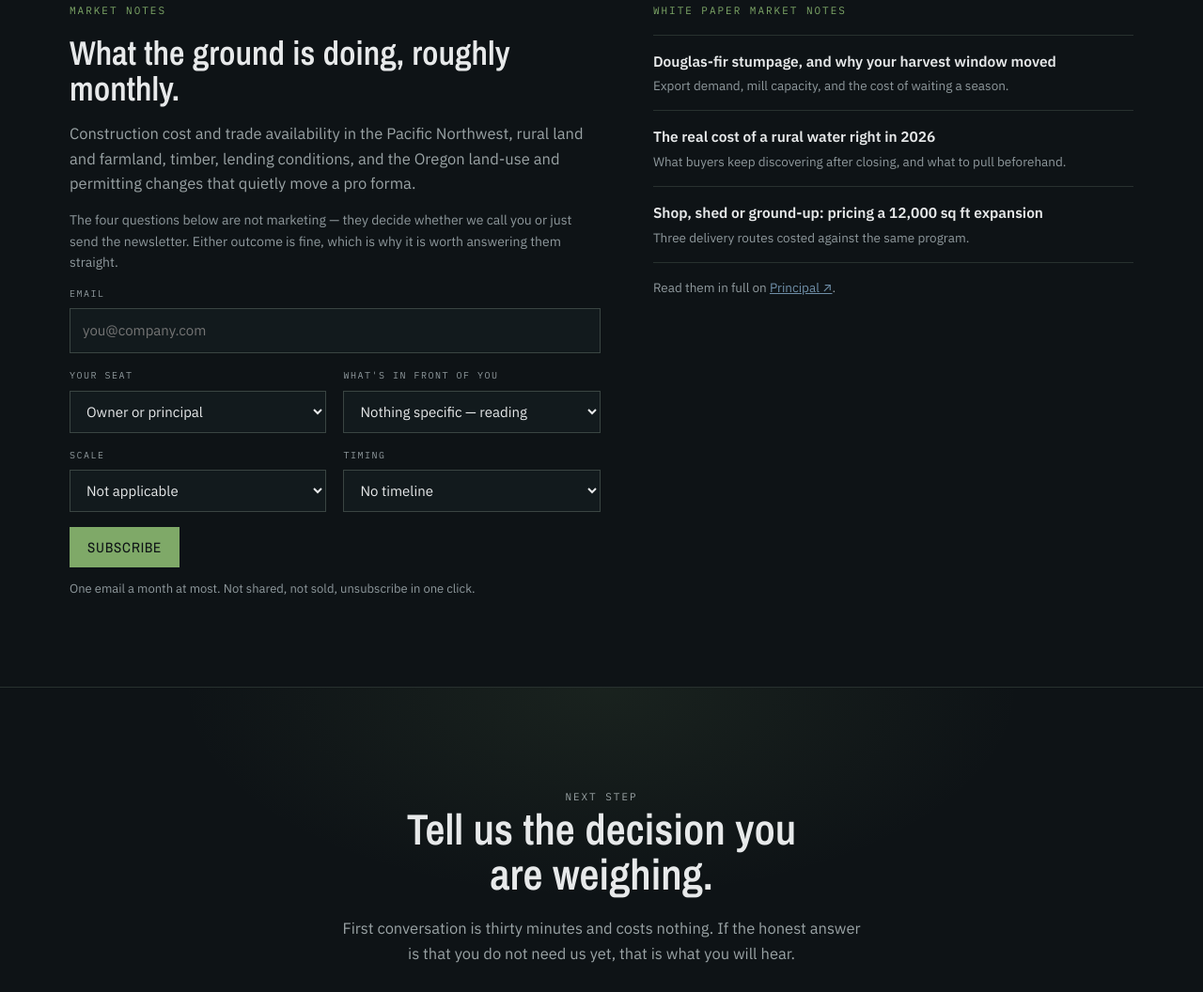
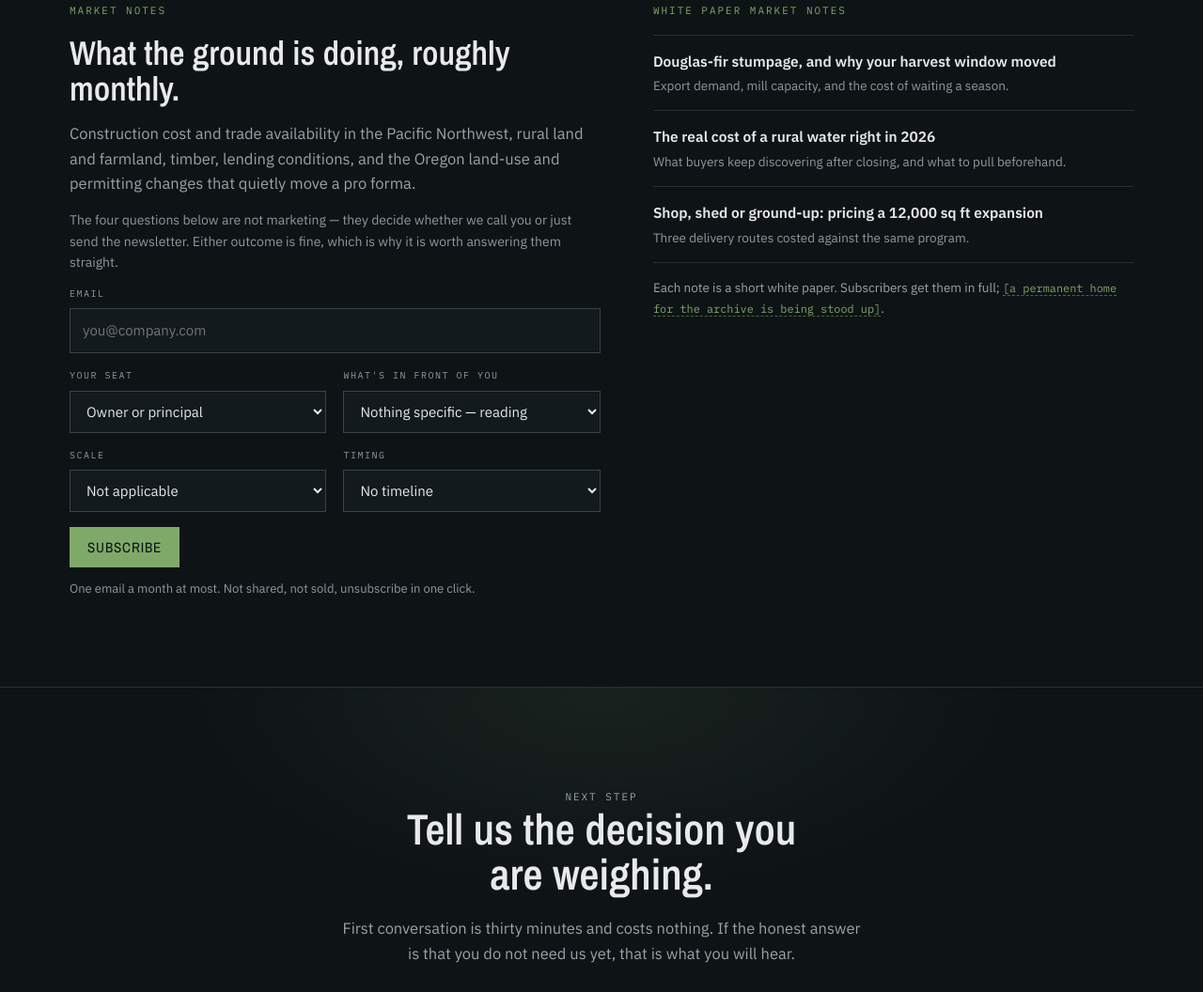
Before and after one commit to Strongpoint-Ops/Advisors, a plain HTML site: page site/index.html in a window 1280 px wide. Shown: the part 5051-6107 px from the top of the page at 94% size. Drawn offline with nearby package versions, Linux system fonts and the light colour scheme.

Commit message:
Rebalance the firm to both halves; state standing; rewrite the portal
The firm page read as an advisory shop that also builds. It is meant to be the
best of both, so the hero says so: consultants hand you a recommendation and
leave before it is tested, contractors hand you a number and hope you don't
test it, and this firm is both halves under one roof and deliberately separate
inside it. Use either alone; most use both.

Standing is stated once, quietly, under the hero rather than buried: SDVOSB,
Oregon CCB licensed general contractor, bonded, insured, registered with the
Secretary of State. The credentials strip gains SDVOSB and a bonded/insured
row, and USMC reads Infantry Officer, Captain. The SDVOSB claim carries a
visible placeholder asking for the certificate to be verified before anyone
relies on it — it is a federal certification and an unsupported claim on a
site used to win set-aside work is a real exposure, not a marketing liberty.

The client portal was described as invoices and KPIs, which undersold it and
oversold its necessity. It is a document and findings archive first — every
report, estimate, invoice and decision in one searchable place that outlives
the engagement — with live dashboards where they earn their keep, and
declinable: clients with systems they want us working inside get us working
inside them, reporting the way they already communicate.

Market notes no longer point at Principal's archive. The cross-site pointer is
removed rather than redirected, because the white-paper home does not exist
yet and a redirect would have been a dead link; the note says subscribers get
them in full and that a permanent home is being stood up.

Verified on all four public sites: 0 dead internal links, 0 labels or links
under 4.5:1, no page errors, every outbound host live.

Co-Authored-By: Claude Opus 5 <noreply@anthropic.com>
Claude-Session: https://claude.ai/code/session_01EQkGpmEpDGHW2EumwCAiL8

```diff
--- a/site/index.html
+++ b/site/index.html
@@ -553,9 +553,9 @@ footer{border-top:1px solid var(--line);padding:34px 0 50px;font-size:13px;color
         <li><b>Shop, shed or ground-up: pricing a 12,000 sq ft expansion</b>
           <em>Three delivery routes costed against the same program.</em></li>
       </ul>
-      <p style="color:var(--fg-faint);font-size:13.5px;margin-top:16px">
-        Read them in full on
-        <a href="https://principal.strongpointops.com/notes.html" style="color:var(--family)">Principal &#8599;</a>.
+      <p style="color:var(--fg-dim);font-size:13.5px;margin-top:16px">
+        Each note is a short white paper. Subscribers get them in full;
+        <span class="tk">[a permanent home for the archive is being stood up]</span>.
       </p>
     </div>
   </div>
```
